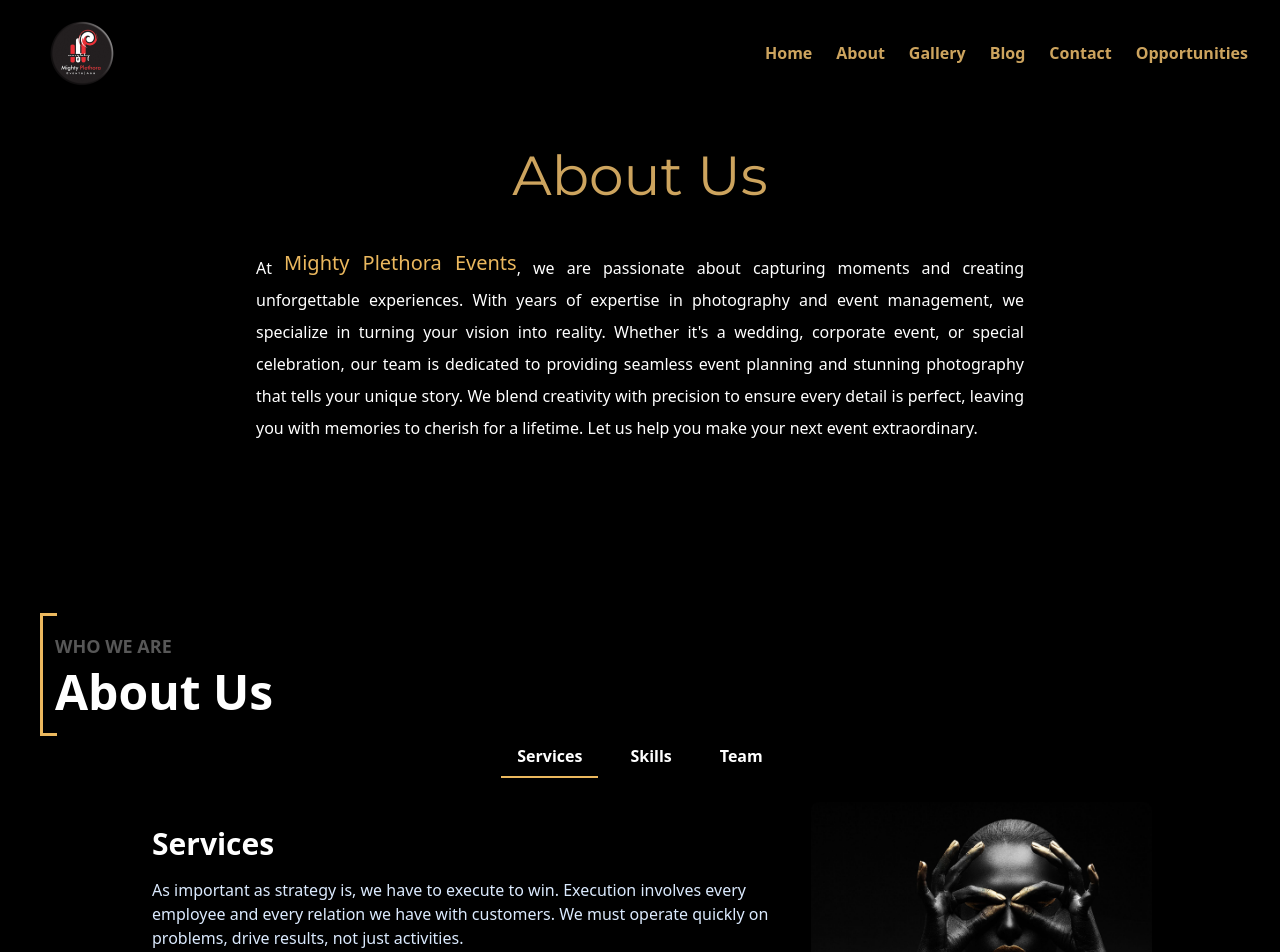
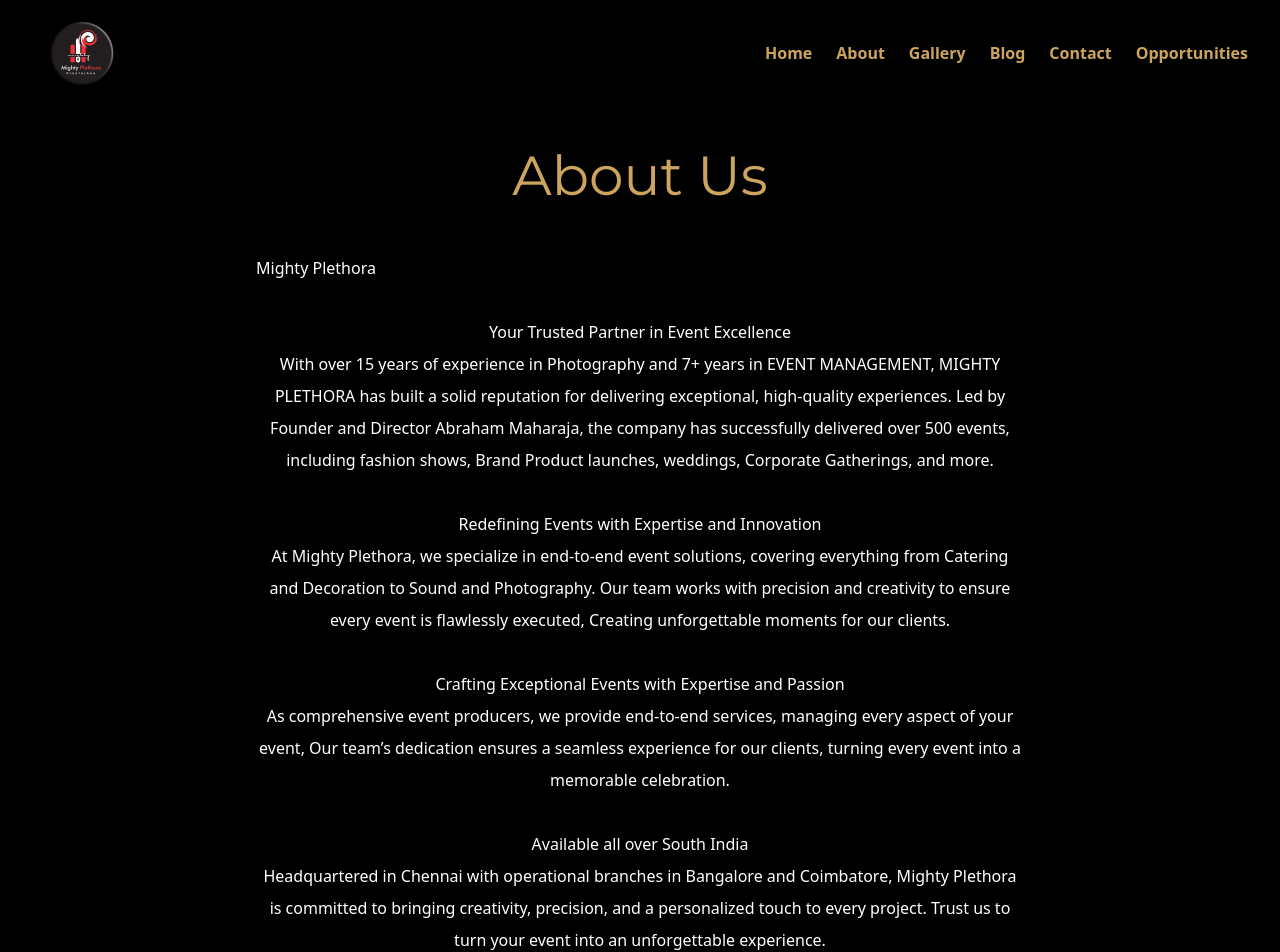
Before and after one commit to harshivkrishna/mighty-plethora, a React (Vite) app in the folder client/: page /about in a window 1280 px wide. Shown: the top 952 px of the page. Built offline with nearby package versions, Linux system fonts and the light colour scheme; the HTML template or start-up script is replaced by a standard one.

Commit message:
modified:   client/src/Pages/About/AboutPage.jsx

```diff
--- a/client/src/Pages/About/AboutPage.jsx
+++ b/client/src/Pages/About/AboutPage.jsx
@@ -7,16 +7,34 @@
 const AboutPage = () => {
   return (
     <div>
-        <Navbar delay={1}/>
-        <div className='contact-top-container'>
-        </div>
-        <div className='contact-container bg-black text-center text-white'>
-          <h1>About Us</h1>
-          <p className='text-justify'>At <span className='text-custom-gold relative -top-1 text-xl'>Mighty Plethora Events</span>, we are passionate about capturing moments and creating unforgettable experiences. With years of expertise in photography and event management, we specialize in turning your vision into reality. Whether it's a wedding, corporate event, or special celebration, our team is dedicated to providing seamless event planning and stunning photography that tells your unique story. We blend creativity with precision to ensure every detail is perfect, leaving you with memories to cherish for a lifetime. Let us help you make your next event extraordinary.</p>
-        </div>
-        <About/>
-        <Category/>
-        <Footer/>
+      <Navbar delay={1} />
+      <div className='contact-top-container'>
+      </div>
+      <div className='contact-container bg-black text-center text-white'>
+        <h1>About Us</h1>
+        <p className='text-justify'>Mighty Plethora</p>
+        <br />
+        <h4>Your Trusted Partner in Event Excellence
+        </h4>
+        <p>With over 15 years of experience in Photography and 7+ years in EVENT MANAGEMENT, MIGHTY PLETHORA has built a solid reputation for delivering exceptional, high-quality experiences. Led by Founder and Director Abraham Maharaja, the company has successfully delivered over 500 events, including fashion shows, Brand Product launches, weddings, Corporate Gatherings, and more.
+        </p> <br /><h4>Redefining Events with Expertise and Innovation
+        </h4>
+        <p>At Mighty Plethora, we specialize in end-to-end event solutions, covering everything from Catering and Decoration to Sound and Photography. Our team works with precision and creativity to ensure every event is flawlessly executed, Creating unforgettable moments for our clients.
+        </p><br />
+        <h4>Crafting Exceptional Events with Expertise and Passion
+        </h4>
+        <p>As comprehensive event producers, we provide end-to-end services, managing every aspect of your event, Our team’s dedication ensures a seamless experience for our clients, turning every event into a memorable celebration.
+
+        </p>
+        <br />
+        <h4>Available all over South India
+        </h4>
+        <p>Headquartered in Chennai with operational branches in Bangalore and Coimbatore, Mighty Plethora is committed to bringing creativity, precision, and a personalized touch to every project. Trust us to turn your event into an unforgettable experience.</p>
+
+      </div>
+      <About />
+      <Category />
+      <Footer />
     </div>
   )
 }
```
